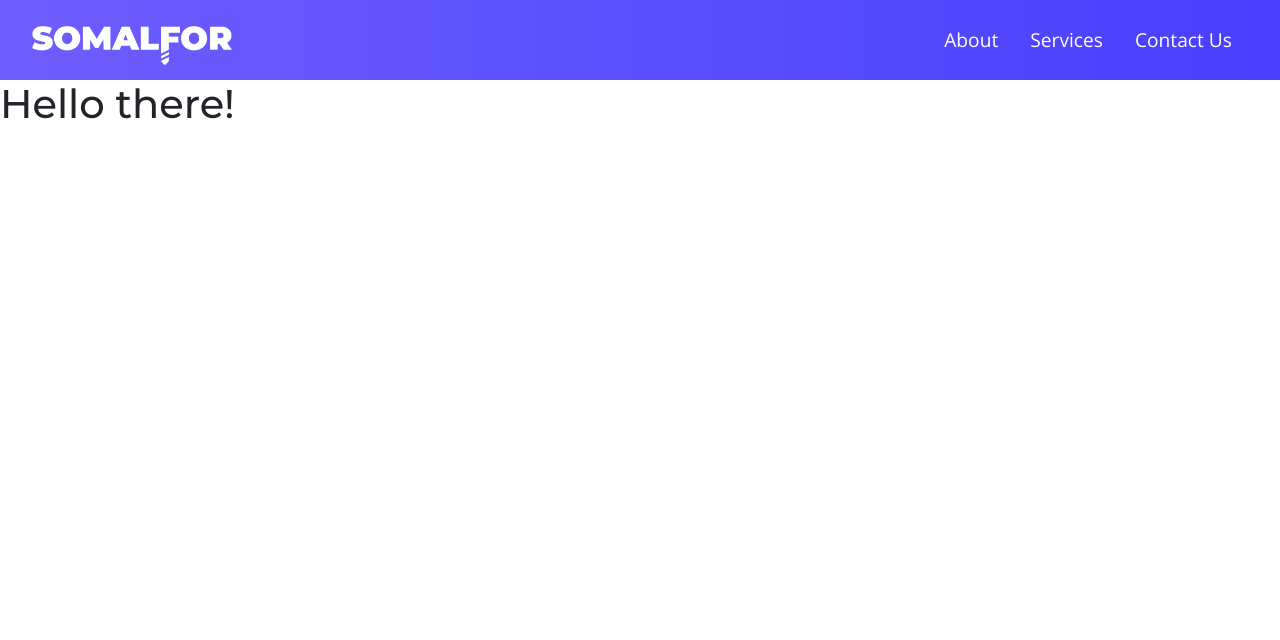
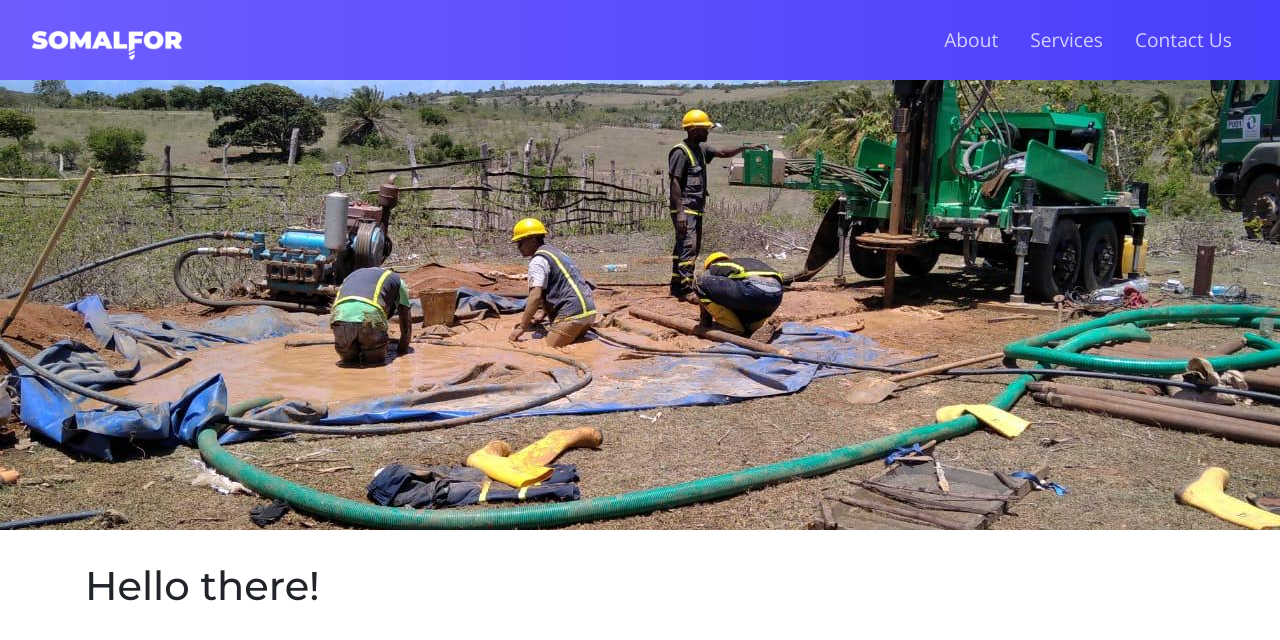
Before and after one commit to potatosalad94/Somalfor, a Next.js app: page / in a window 1280 px wide. Shown: the top 640 px of the page. Built offline with nearby package versions, Linux system fonts and the light colour scheme.

Commit message:
navbar and banner added

```diff
--- a/components/layout/Layout.js
+++ b/components/layout/Layout.js
@@ -1,13 +1,16 @@
 import Navbar from "./navbar/Navbar";
 import Banner from "../ui/Banner";
 import styles from "./Layout.module.css";
+import { Container } from "react-bootstrap";
 
 const Layout = (props) => {
   return (
     <div>
       <Navbar />
       <Banner />
-      <main className={styles.main}>{props.children}</main>
+      <Container>
+        <main className={styles.main}>{props.children}</main>
+      </Container>
     </div>
   );
 };
--- a/components/layout/Layout.module.css
+++ b/components/layout/Layout.module.css
@@ -1,4 +1,4 @@
 .main {
-  width: 100%;
+  margin: 2rem auto;
   /* max-width: 40rem; */
 }
--- a/components/layout/navbar/Navbar.js
+++ b/components/layout/navbar/Navbar.js
@@ -1,4 +1,4 @@
-import styles from "./Navbar.module.css";
+import styles from "./Navbar.module.scss";
 import Link from "next/link";
 import Image from "next/image";
 import React, { useState } from "react";
@@ -21,8 +21,8 @@ const Navbar = (props) => {
           <div className={styles.navbarLogo}>
             <Image
               src="/images/somalfor-logo.png"
-              width={200}
-              height={40}
+              width={150}
+              height={30}
               objectFit="contain"
               alt="Somalfor"
             />
--- a/components/layout/navbar/Navbar.module.css
+++ b/components/layout/navbar/Navbar.module.scss
@@ -16,16 +16,6 @@
   margin-top: 1.2rem;
   margin-left: 2rem;
   cursor: pointer;
-}
-
-.navbarLogo h1 {
-  margin: 0;
-  font-size: 30px;
-}
-
-.navbarLogoIcon {
-  margin-right: 10px;
-  font-size: 2rem;
 }
 
 .navbarMenuIcon {
@@ -58,20 +48,27 @@
   padding-bottom: 0.25em;
   text-decoration: none;
   position: relative;
+  opacity: 0.75;
+}
+
+.navLinks:hover {
+  opacity: 1;
 }
 
 .navLinks::before {
   transition: 300ms;
-  height: 5px;
+  height: 0px;
   content: "";
   position: absolute;
   background-color: #ffffff;
-  width: 0%;
+  height: 0%;
+  width: 100%;
   bottom: -22px;
 }
 
 .navLinks:hover::before {
-  width: 100%;
+  /* width: 100%; */
+  height: 5px;
 }
 /* .navLinks:hover {
   border-bottom: 6px solid #ffffff;
--- a/components/ui/Banner.js
+++ b/components/ui/Banner.js
@@ -1,7 +1,21 @@
 import React from "react";
+import Image from "next/image";
+import styles from "./Banner.module.scss";
 
 const Banner = () => {
-  return <div></div>;
+  return (
+    <div className={styles.bannerContainer}>
+      <Image
+        src="/images/banner.jpeg"
+        objectFit="cover"
+        layout="responsive"
+        // objectPosition="0px -300px"
+        width={1280}
+        height={450}
+        alt="banner"
+      />
+    </div>
+  );
 };
 
 export default Banner;
--- /dev/null
+++ b/components/ui/Banner.module.scss
@@ -0,0 +1,4 @@
+.bannerContainer {
+  width: 100vw;
+  // height: 50vh;
+}
--- a/next.config.js
+++ b/next.config.js
@@ -1,3 +1,2 @@
-module.exports = {
-  reactStrictMode: true,
-}
+const withImages = require("next-images");
+module.exports = withImages();
--- a/package.json
+++ b/package.json
@@ -11,10 +11,12 @@
   "dependencies": {
     "bootstrap": "4.6.0",
     "next": "11.0.1",
+    "next-images": "^1.8.1",
     "react": "17.0.2",
     "react-bootstrap": "^1.6.1",
     "react-dom": "17.0.2",
-    "react-icons": "^4.2.0"
+    "react-icons": "^4.2.0",
+    "sass": "^1.35.1"
   },
   "devDependencies": {
     "eslint": "7.29.0",
--- a/pages/index.js
+++ b/pages/index.js
@@ -3,7 +3,6 @@ import Banner from "../components/ui/Banner";
 const Home = () => {
   return (
     <div>
-      <Banner />
       <h1>Hello there!</h1>
     </div>
   );
```
Also changed, not shown: public/images/banner.jpeg (added), 1 other file (tests, documents, lock files or other folders).
